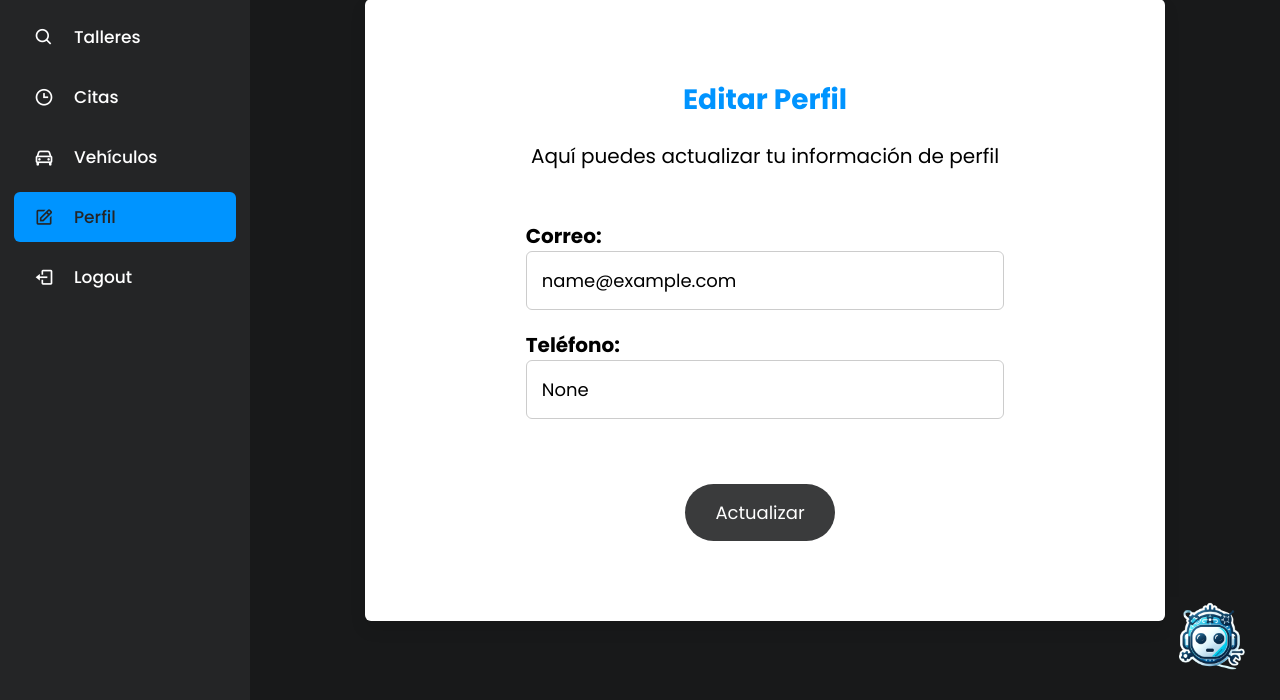
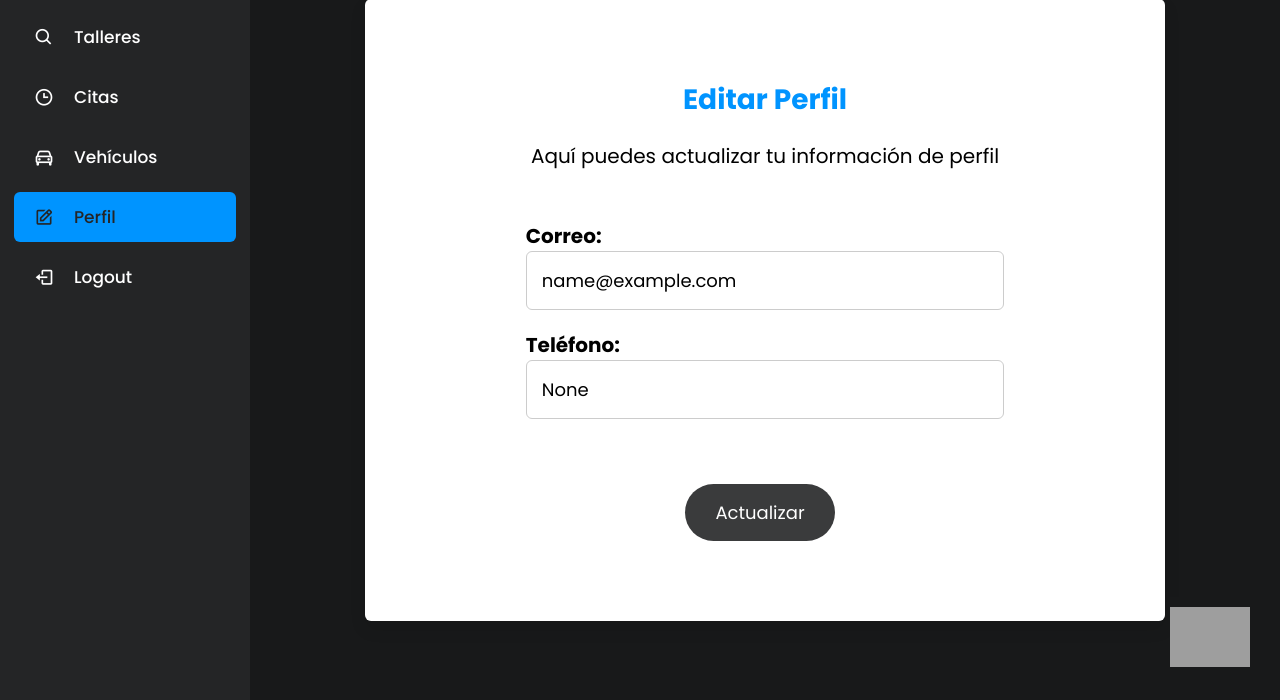
Before and after one commit to covacg/MECHASSIST_2023, a Django app: page /edit in a window 1280 px wide. Shown: the part 100-800 px from the top of the page. Run offline with Django 4.2, Linux system fonts and the light colour scheme; the visitor is signed in with stand-in values (Sample User, id 1); data comes from the database, SQL or seed files in the repository; grey boxes are pictures that could not be loaded.

Commit message:
Se modifica el bot en todos los templates

```diff
--- a/login/templates/citas.html
+++ b/login/templates/citas.html
@@ -388,7 +388,7 @@
   }
 
   .open-button {
-      background-image: url('/static/images/Sleeping_bot.png'); /* Path to your bot image */
+      background-image: url('https://cdn-icons-png.flaticon.com/512/4712/4712126.png'); /* Path to your bot image */
       background-color: #fff;
       background-size: contain; /* Or 'cover' if you want the image to fully cover the button */
       background-position: center;
@@ -447,7 +447,7 @@
     }
 
   .btn_cancel {
-    background-image: url('/static/images/bot.png'); /* Path to your bot image */
+    background-image: url('https://cdn-icons-png.flaticon.com/512/4712/4712010.png'); /* Path to your bot image */
         background-color:  #fff;
         background-size: contain; /* Or 'cover' if you want the image to fully cover the button */
         background-position: center;
--- a/login/templates/clientes_calendario.html
+++ b/login/templates/clientes_calendario.html
@@ -368,7 +368,7 @@
     }
 
     .open-button {
-    background-image: url('/static/images/Sleeping_bot.png'); /* Path to your bot image */
+    background-image: url('https://cdn-icons-png.flaticon.com/512/4712/4712126.png'); /* Path to your bot image */
     background-color: #18191a;
     background-size: contain; /* Or 'cover' if you want the image to fully cover the button */
     background-position: center;
@@ -422,7 +422,7 @@
   }
 
   .btn_cancel {
-    background-image: url('/static/images/bot.png'); /* Path to your bot image */
+    background-image: url('https://cdn-icons-png.flaticon.com/512/4712/4712010.png'); /* Path to your bot image */
     background-color:  #18191a;
     background-size: contain; /* Or 'cover' if you want the image to fully cover the button */
     background-position: center;
--- a/login/templates/clientes_edit.html
+++ b/login/templates/clientes_edit.html
@@ -484,7 +484,7 @@
   }
 
     .open-button {
-      background-image: url('/static/images/Sleeping_bot.png'); /* Path to your bot image */
+      background-image: url('https://cdn-icons-png.flaticon.com/512/4712/4712126.png'); /* Path to your bot image */
       background-color: #18191a;
       background-size: contain; /* Or 'cover' if you want the image to fully cover the button */
       background-position: center;
@@ -546,7 +546,7 @@
       }
 
     .btn_cancel {
-      background-image: url('/static/images/bot.png'); /* Path to your bot image */
+      background-image: url('https://cdn-icons-png.flaticon.com/512/4712/4712010.png'); /* Path to your bot image */
           background-color:  #18191a;
           background-size: contain; /* Or 'cover' if you want the image to fully cover the button */
           background-position: center;
--- a/login/templates/clientes_reserva.html
+++ b/login/templates/clientes_reserva.html
@@ -308,7 +308,7 @@
     }
 
     .open-button {
-      background-image: url('/static/images/Sleeping_bot.png'); /* Path to your bot image */
+      background-image: url('https://cdn-icons-png.flaticon.com/512/4712/4712126.png'); /* Path to your bot image */
       background-color: #18191a;
       background-size: contain; /* Or 'cover' if you want the image to fully cover the button */
       background-position: center;
@@ -367,7 +367,7 @@
       }
 
     .btn_cancel {
-      background-image: url('/static/images/bot.png'); /* Path to your bot image */
+      background-image: url('https://cdn-icons-png.flaticon.com/512/4712/4712010.png'); /* Path to your bot image */
           background-color:  #18191a;
           background-size: contain; /* Or 'cover' if you want the image to fully cover the button */
           background-position: center;
--- a/login/templates/clientes_vehiculos.html
+++ b/login/templates/clientes_vehiculos.html
@@ -466,7 +466,7 @@
         }
 
         .open-button {
-            background-image: url('/static/images/Sleeping_bot.png'); /* Path to your bot image */
+            background-image: url('https://cdn-icons-png.flaticon.com/512/4712/4712126.png'); /* Path to your bot image */
             background-color: #18191a;
             background-size: contain; /* Or 'cover' if you want the image to fully cover the button */
             background-position: center;
@@ -528,7 +528,7 @@
         }
 
         .btn_cancel {
-        background-image: url('/static/images/bot.png'); /* Path to your bot image */
+            background-image: url('https://cdn-icons-png.flaticon.com/512/4712/4712010.png'); /* Path to your bot image */
             background-color:  #18191a;
             background-size: contain; /* Or 'cover' if you want the image to fully cover the button */
             background-position: center;
--- a/login/templates/editar_servicio.html
+++ b/login/templates/editar_servicio.html
@@ -133,7 +133,7 @@
     }
 
     .open-button {
-      background-image: url('/static/images/Sleeping_bot.png'); /* Path to your bot image */
+      background-image: url('https://cdn-icons-png.flaticon.com/512/4712/4712126.png'); /* Path to your bot image */
       background-color: #18191a;
       background-size: contain; /* Or 'cover' if you want the image to fully cover the button */
       background-position: center;
@@ -187,7 +187,7 @@
 }
 
 .btn_cancel {
-  background-image: url('/static/images/bot.png'); /* Path to your bot image */
+  background-image: url('https://cdn-icons-png.flaticon.com/512/4712/4712010.png'); /* Path to your bot image */
   background-color:  #18191a;
   background-size: contain; /* Or 'cover' if you want the image to fully cover the button */
   background-position: center;
--- a/login/templates/editar_vehiculo.html
+++ b/login/templates/editar_vehiculo.html
@@ -154,7 +154,7 @@
     }
 
     .open-button {
-      background-image: url('/static/images/Sleeping_bot.png'); /* Path to your bot image */
+      background-image: url('https://cdn-icons-png.flaticon.com/512/4712/4712126.png'); /* Path to your bot image */
       background-color: #18191a;
       background-size: contain; /* Or 'cover' if you want the image to fully cover the button */
       background-position: center;
@@ -213,7 +213,7 @@
       }
 
     .btn_cancel {
-      background-image: url('/static/images/bot.png'); /* Path to your bot image */
+      background-image: url('https://cdn-icons-png.flaticon.com/512/4712/4712010.png'); /* Path to your bot image */
           background-color:  #18191a;
           background-size: contain; /* Or 'cover' if you want the image to fully cover the button */
           background-position: center;
--- a/login/templates/taller_analitica.html
+++ b/login/templates/taller_analitica.html
@@ -413,7 +413,7 @@
 }
 
 .open-button {
-      background-image: url('/static/images/Sleeping_bot.png'); /* Path to your bot image */
+      background-image: url('https://cdn-icons-png.flaticon.com/512/4712/4712126.png'); /* Path to your bot image */
       background-color: #18191a;
       background-size: contain; /* Or 'cover' if you want the image to fully cover the button */
       background-position: center;
@@ -472,7 +472,7 @@
    }
 
 .btn_cancel {
-  background-image: url('/static/images/bot.png'); /* Path to your bot image */
+  background-image: url('https://cdn-icons-png.flaticon.com/512/4712/4712010.png'); /* Path to your bot image */
   background-color:  #18191a;
   background-size: contain; /* Or 'cover' if you want the image to fully cover the button */
   background-position: center;
--- a/login/templates/taller_citas.html
+++ b/login/templates/taller_citas.html
@@ -352,7 +352,7 @@
 }
 
 .open-button {
-      background-image: url('/static/images/Sleeping_bot.png'); /* Path to your bot image */
+      background-image: url('https://cdn-icons-png.flaticon.com/512/4712/4712126.png'); /* Path to your bot image */
       background-color: #18191a;
       background-size: contain; /* Or 'cover' if you want the image to fully cover the button */
       background-position: center;
@@ -411,7 +411,7 @@
    }
 
 .btn_cancel {
-  background-image: url('/static/images/bot.png'); /* Path to your bot image */
+  background-image: url('https://cdn-icons-png.flaticon.com/512/4712/4712010.png'); /* Path to your bot image */
       background-color:  #18191a;
       background-size: contain; /* Or 'cover' if you want the image to fully cover the button */
       background-position: center;
--- a/login/templates/taller_edit.html
+++ b/login/templates/taller_edit.html
@@ -371,7 +371,7 @@
   }
 
   .open-button {
-      background-image: url('/static/images/Sleeping_bot.png'); /* Path to your bot image */
+      background-image: url('https://cdn-icons-png.flaticon.com/512/4712/4712126.png'); /* Path to your bot image */
       background-color: #18191a;
       background-size: contain; /* Or 'cover' if you want the image to fully cover the button */
       background-position: center;
@@ -430,7 +430,7 @@
 }
 
 .btn_cancel {
-  background-image: url('/static/images/bot.png'); /* Path to your bot image */
+  background-image: url('https://cdn-icons-png.flaticon.com/512/4712/4712010.png'); /* Path to your bot image */
   background-color:  #18191a;
   background-size: contain; /* Or 'cover' if you want the image to fully cover the button */
   background-position: center;
--- a/login/templates/taller_servicios.html
+++ b/login/templates/taller_servicios.html
@@ -511,7 +511,7 @@
 }
 
 .open-button {
-  background-image: url('/static/images/Sleeping_bot.png'); /* Path to your bot image */
+  background-image: url('https://cdn-icons-png.flaticon.com/512/4712/4712126.png'); /* Path to your bot image */
   background-color: #18191a;
   background-size: contain; /* Or 'cover' if you want the image to fully cover the button */
   background-position: center;
@@ -570,7 +570,7 @@
 }
 
 .btn_cancel {
-  background-image: url('/static/images/bot.png'); /* Path to your bot image */
+  background-image: url('https://cdn-icons-png.flaticon.com/512/4712/4712010.png'); /* Path to your bot image */
   background-color:  #18191a;
   background-size: contain; /* Or 'cover' if you want the image to fully cover the button */
   background-position: center;
```
Lines whose indentation alone changed are shown as unchanged.
